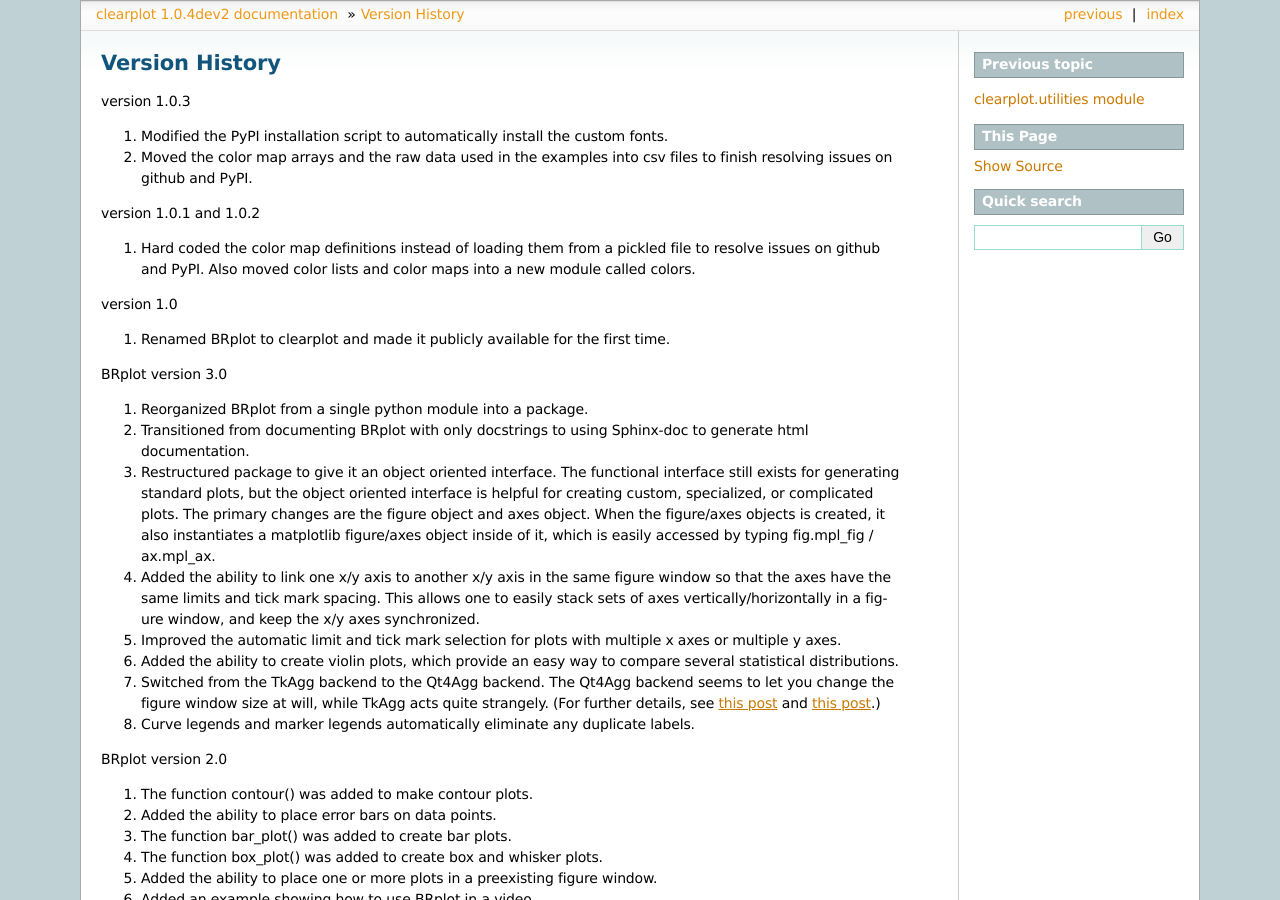
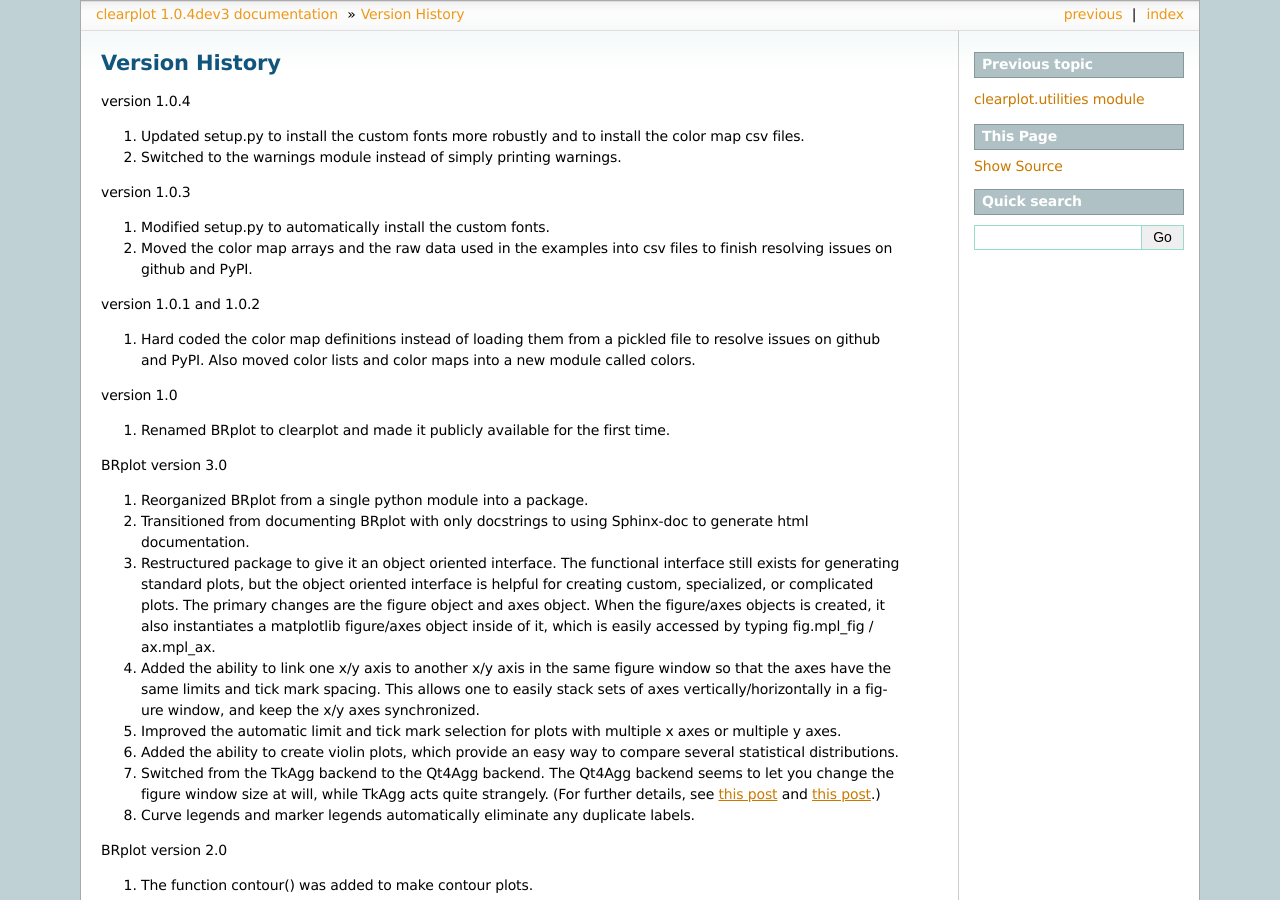
Before and after one commit to breedlun/clearplot, a Sphinx documentation site: the page built from doc/source/version_history.rst, in a window 1280 px wide and 900 px high. Built offline with Sphinx 7.4.7, drawn with Linux system fonts in a browser that asks for light colours; formulas are drawn with MathJax 3; some of the changed text lies outside the part shown.

Commit message:
Switched to the warnings module.  Updated the installation instructions and version history.

```diff
--- a/doc/source/conf.py
+++ b/doc/source/conf.py
@@ -118,7 +118,7 @@
 # The short X.Y version.
 version = '1.0'
 # The full version, including alpha/beta/rc tags.
-release = '1.0.4dev2'
+release = '1.0.4dev3'
 
 # The language for content autogenerated by Sphinx. Refer to documentation
 # for a list of supported languages.
--- a/doc/source/installation.rst
+++ b/doc/source/installation.rst
@@ -4,9 +4,11 @@
 Easy Way
 --------
 
-1.  Install clearplot using ``pip install clearplot`` from the command line.  This will download clearplot from PyPI, install it on your ``PYTHONPATH``, and install the custom fonts in the proper directory.
+1.  Install clearplot using ``pip install -v clearplot`` from the command line.
 
-    a.  If pip has trouble connecting to the PyPI server, you can download clearplot from `PyPI's website <https://pypi.python.org/pypi/clearplot>`__ and run ``pip install [path]``, where ``[path]`` is the path to the downloaded tarball.
+    a.  This will download clearplot from PyPI, install it on your ``PYTHONPATH``, and install the custom fonts in the proper directory.  The ``-v`` tells pip to be verbose, so you can see what pip is doing.
+
+    b.  If pip has trouble connecting to the PyPI server, you can download clearplot from `PyPI's website <https://pypi.python.org/pypi/clearplot>`__ and run ``pip install -v [path]``, where ``[path]`` is the path to the downloaded tarball.
 
 Hard (Manual) Way
 -----------------
--- a/doc/source/version_history.rst
+++ b/doc/source/version_history.rst
@@ -1,10 +1,15 @@
 Version History
 ===============
 
+version 1.0.4
+
+1. Updated setup.py to install the custom fonts more robustly and to install the color map csv files.
+2. Switched to the warnings module instead of simply printing warnings.
+
 version 1.0.3
 
-1.  Modified the PyPI installation script to automatically install the custom fonts.
-2.  Moved the color map arrays and the raw data used in the examples into csv files to finish resolving issues on github and PyPI.
+1. Modified setup.py to automatically install the custom fonts.
+2. Moved the color map arrays and the raw data used in the examples into csv files to finish resolving issues on github and PyPI.
 
 version 1.0.1 and 1.0.2
 
```
Also changed, not shown: clearplot/__init__.py (+4 -3 lines), setup.py (+6 -5 lines), 2 other files.
